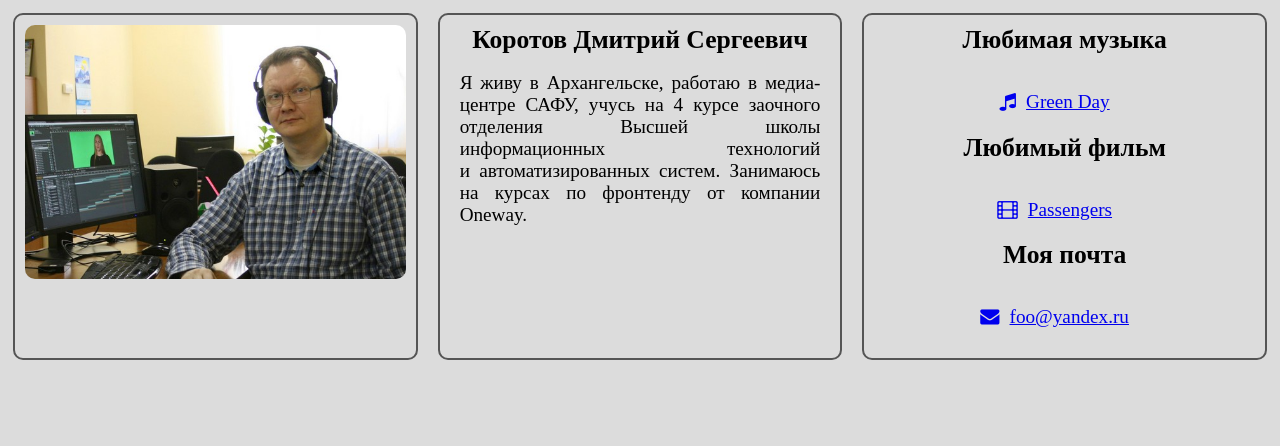
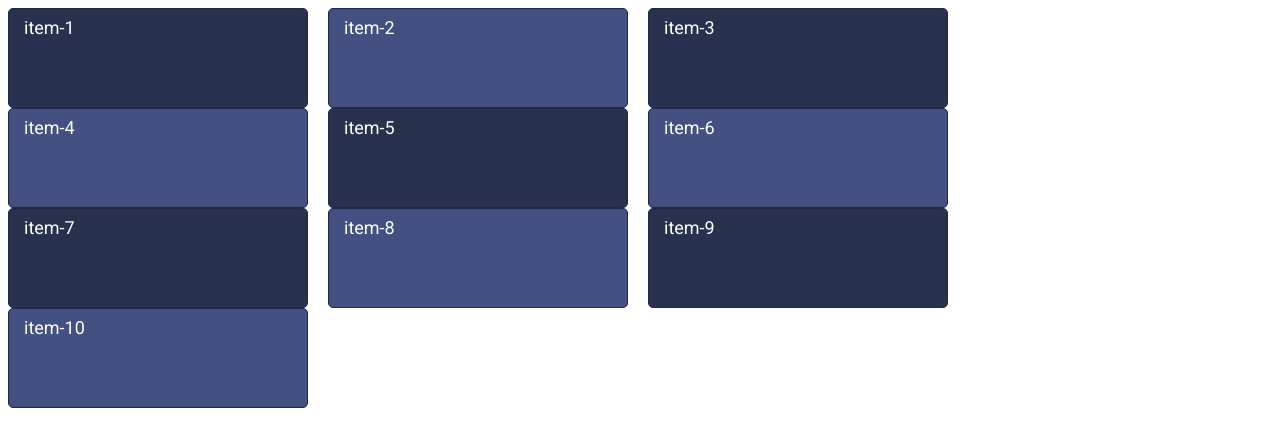
Before and after one commit to gugameiru/GRID_learning, a website: page src/pages/Index.html in a window 1280 px wide. Drawn offline with nearby package versions, Linux system fonts and the light colour scheme; files that its build step writes are made by us from their sources; files whose address does not match are found by name.

Commit message:
Grid learning started

```diff
--- a/src/pages/Index.html
+++ b/src/pages/Index.html
@@ -5,33 +5,21 @@
     <meta name="viewport" content="min-width=device-width; initial-scale=1.0; maximum-scale=1.0; user-scalable=no;">
     <meta http-equiv="X-UA-Compatible" content="ie=edge">
     <link rel="stylesheet" href="styles/styles.css" type="text/css"/>
-    <title>Document</title>
+    <title>CSS Grid</title>
 </head>
 <body>
 
-    <div class="container">
-        <div class="col1">
-            <img src='assets/img/myphoto001.jpg' class='myphoto' itemprop='photo'>
-        </div>
-        <div class="col2">
-            <h1 itemprop='name'>Коротов Дмитрий Сергеевич</h1>
-            <p>Я&nbsp;живу в&nbsp;<span itemprop='homeLocation'>Архангельске</span>,
-                работаю в&nbsp;медиа-центре САФУ,
-                учусь на&nbsp;4&nbsp;курсе заочного
-                отделения Высшей школы информационных
-                технологий и&nbsp;автоматизированных
-                систем. Занимаюсь на&nbsp;курсах
-                по&nbsp;фронтенду от&nbsp;компании Oneway.
-            </p>
-
-        </div>
-        <div class="col3"><h1>Любимая музыка</h1>
-        <a href='https://www.greenday.com/' itemprop="url"><figure class="icon-music"></figure>Green Day</a>
-        <h1>Любимый фильм</h1>
-        <a href='https://www.imdb.com/title/tt1355644/' itemprop="url"><figure class="icon-video"></figure>Passengers</a>
-        <h1>Моя почта</h1>
-        <a href='mailto:foo@yandex.ru' itemprop="email"><figure class="icon-mail-alt"></figure>foo@yandex.ru</a>
-        </div>
+    <div class="grid">
+        <div>item-1</div>
+        <div>item-2</div>
+        <div>item-3</div>
+        <div>item-4</div>
+        <div>item-5</div>
+        <div>item-6</div>
+        <div>item-7</div>
+        <div>item-8</div>
+        <div>item-9</div>
+        <div>item-10</div>
 
       </div>
 
--- a/src/styles/styles.scss
+++ b/src/styles/styles.scss
@@ -1,101 +1,22 @@
+@import url('https://fonts.googleapis.com/css?family=Roboto:400,400i,500,700&subset=cyrillic');
 
-body {
-  background: gainsboro;
-
+.grid {
+  display: grid;
+  grid-template-columns: 300px 300px 300px;
+  grid-auto-rows: 100px;
+  grid-column-gap: 20px;
 }
 
-@font-face {
-    font-family: 'Icons';
-    src: url('../fonts/fontello.woff2?2958244') format('woff2'),
-         url('../fonts/fontello.woff?2958244') format('woff');
-    font-weight: normal;
-    font-style: normal;
+.grid div {
+  background-color: #28314E;
+  border: 1px solid #212941;
+  border-radius: 5px;
+  padding: 8px 15px;
+  color: #ffffff;
+  font-size: 18px;
+  font-family: roboto;
 }
 
-  [class^="icon-"]:before,
-  [class*=" icon-"]:before {
-    font-family: "Icons";
-    font-style: normal;
-    font-weight: normal;
-    display: inline-block;
+.grid div:nth-child(even) {
+  background-color: rgb(66, 81, 129);
 }
-
-  .icon-music:before { content: '\e800'; }
-  .icon-video:before { content: '\e801'; }
-  .icon-heart:before { content: '\e802'; }
-  .icon-ok-circled:before { content: '\e803'; }
-  .icon-info-circled:before { content: '\e804'; }
-  .icon-mail-alt:before { content: '\f0e0'; }
-  .icon-graduation-cap:before { content: '\f19d'; }
-  .icon-paw:before { content: '\f1b0'; }
-
-figure {
-    margin-right: 10px;
-    margin-left: -20px;
-
-    display: inline-block;
-}
-
-.container {
-  display: grid;
-  grid-template-columns: repeat(3, 4fr);
-  //grid-template-columns: repeat(3, 4fr);
-  grid-gap: 10px 10px;
-  }
-
-
-.col1,.col2,.col3 {
-  margin: 5px;
-  padding: 10px;
-  border: 2px solid rgb(85, 85, 85);
-  border-radius: 10px;
-}
-
-.myphoto {
-  width: 100%;
-  border-radius: 10px;
-
-}
-
-h1 {
-  margin-top: 0px;
-  font-size: 2vw;
-  text-align: center;
-}
-
-p {
-  font-size: 1.5vw;
-  text-align: justify;
-  margin: 10px;
-}
-
-a {
-  display: block;
-  font-size: 1.5vw;
-  text-align: center;
-}
-
-
-
-
-@media screen and (max-width: 990px) {
-  .container {
-    display: grid;
-    grid-template-rows: repeat(3, 12fr);
-    grid-gap: 10px 10px;
-    }
-
-    .col1,.col2,.col3 {
-      margin: 5px;
-      padding: 10px;
-      border: 2px solid rgb(85, 85, 85);
-      border-radius: 10px;
-    }
-
-    .myphoto {
-      width: 100%;
-      border-radius: 10px;
-
-    }
-
-}
```
Also changed, not shown: build/Index.html, build/styles/styles.css, src/assets/img/3b30f1fb80dfce190ad739272c4875c5.png (deleted), src/assets/img/myphoto001.jpg (deleted), src/fonts/fontello.woff (deleted), src/fonts/fontello.woff2 (deleted), src/styles/styles.css (deleted).
